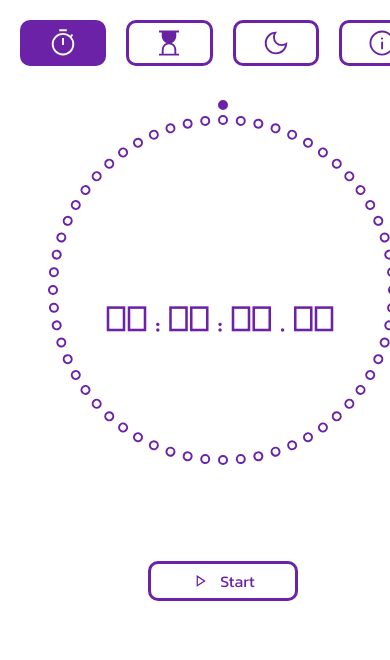
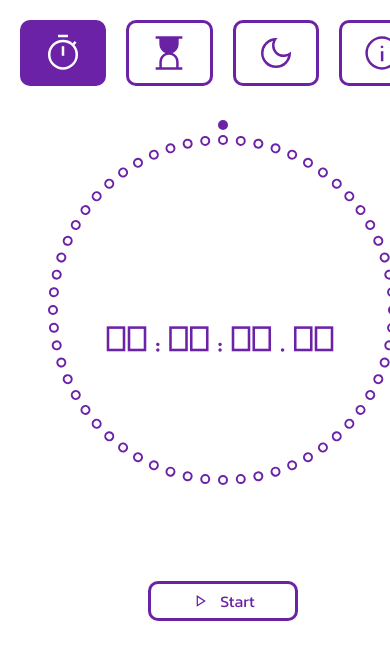
Before and after one commit to Diaa-E/stopwatch, a React (Vite) app: page / in a window 390 px wide. Shown: the top 660 px of the page. Built offline with nearby package versions, Linux system fonts and the light colour scheme.

Commit message:
Add mobile display styles to tab button

```diff
--- a/src/styles/TabButton.css
+++ b/src/styles/TabButton.css
@@ -4,7 +4,7 @@
     color: var(--accent);
     border: solid var(--accent) 3px;
     border-radius: 10px;
-    padding: 5px;
+    padding: 10px;
     gap: 10px;
     place-content: center;
     place-items: center;
@@ -20,7 +20,7 @@
 .tab-button>img{
     will-change: filter;
     filter: var(--icon-accent);
-    height: 30px;
+    height: 40px;
     cursor: pointer;
 }
 
@@ -36,3 +36,14 @@
 .active>img{
     filter: var(--icon-bg);
 }
+
+@media (min-width: 700px) and (orientation: landscape) {
+
+    .tab-button{
+        padding: 5px;
+    }
+
+    .tab-button>img{
+        height: 30px;
+    }
+}
```
